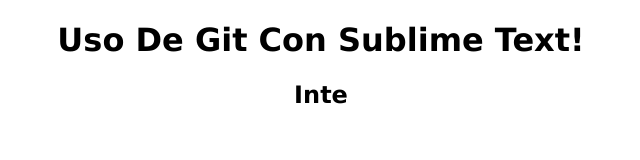
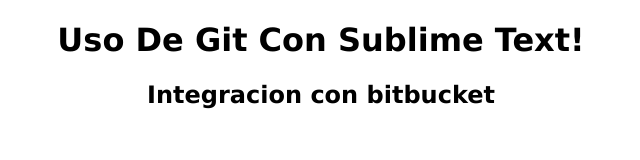
Before and after one commit to Montiel7/example, a plain HTML site: page mi-repositorio/index.html in a window 1280 px wide. Shown: the whole page, without its empty margins (319-959 px from the left). Drawn offline with Linux system fonts and the light colour scheme.

Commit message:
Cambios realizados en index.html y styles.css

```diff
--- a/mi-repositorio/index.html
+++ b/mi-repositorio/index.html
@@ -7,7 +7,7 @@
 </head>
 <body>
 	<h1>Uso De Git Con Sublime Text!</h1>
-	<h2>Inte</h2>
+	<h2>Integracion con bitbucket</h2>
 
 </body>
 </html>
```
